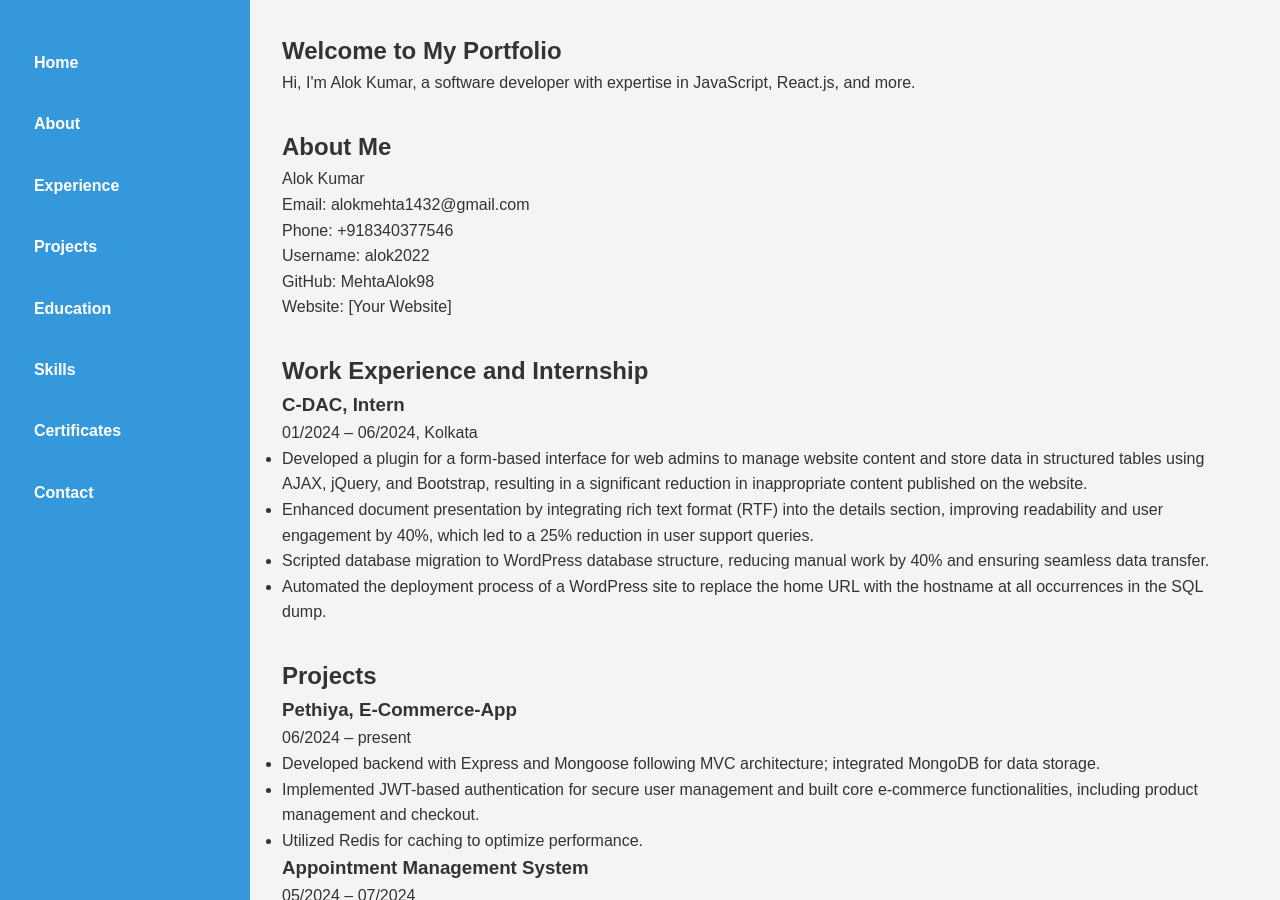
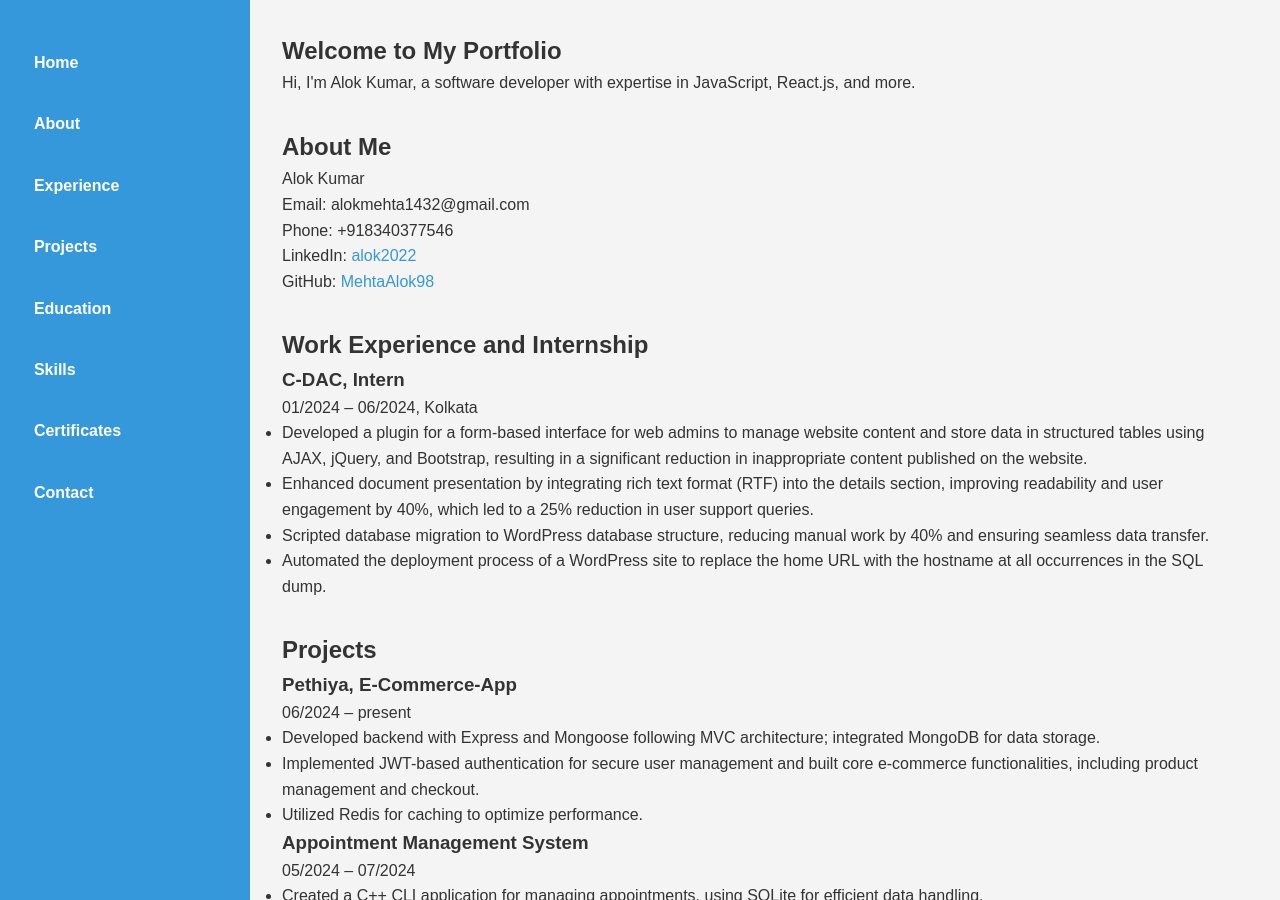
Before and after one commit to MehtaAlok98/MehtaAlok98.github.io, a Jekyll site: the page built from index.html, in a window 1280 px wide and 900 px high. Built offline with Jekyll 4.4.1, drawn with Linux system fonts in a browser that asks for light colours.

Commit message:
updated index page

```diff
--- a/index.html
+++ b/index.html
@@ -38,8 +38,7 @@
         <h2>About Me</h2>
         <p>
           Alok Kumar<br />Email: alokmehta1432@gmail.com<br />Phone:
-          +918340377546<br />Username: alok2022<br />GitHub: MehtaAlok98<br />Website:
-          [Your Website]
+          +918340377546<br />LinkedIn: <a href="https://www.linkedin.com/in/alok2022/">alok2022</a> <br />GitHub: <a href="https://github.com/MehtaAlok98">MehtaAlok98</a>
         </p>
       </section>
       <section id="experience">
```
Also changed, not shown: 1 other file.
